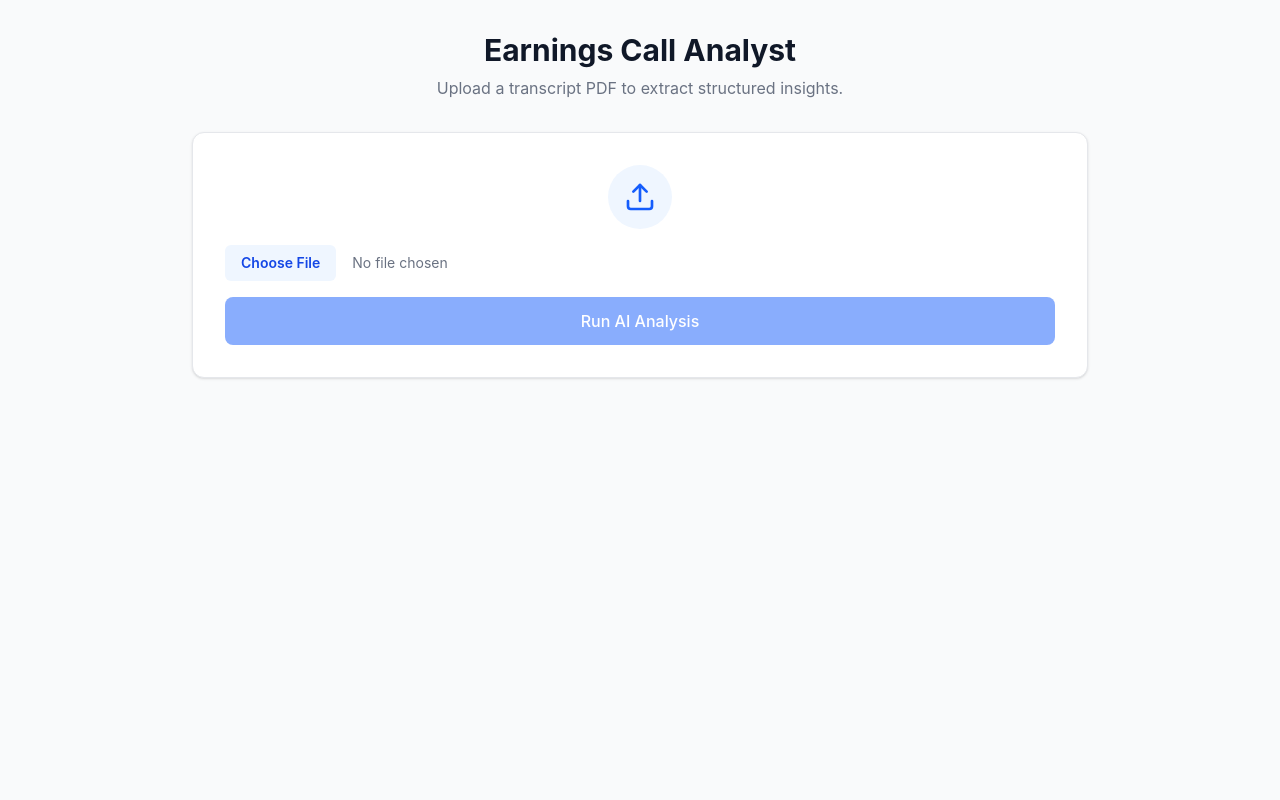
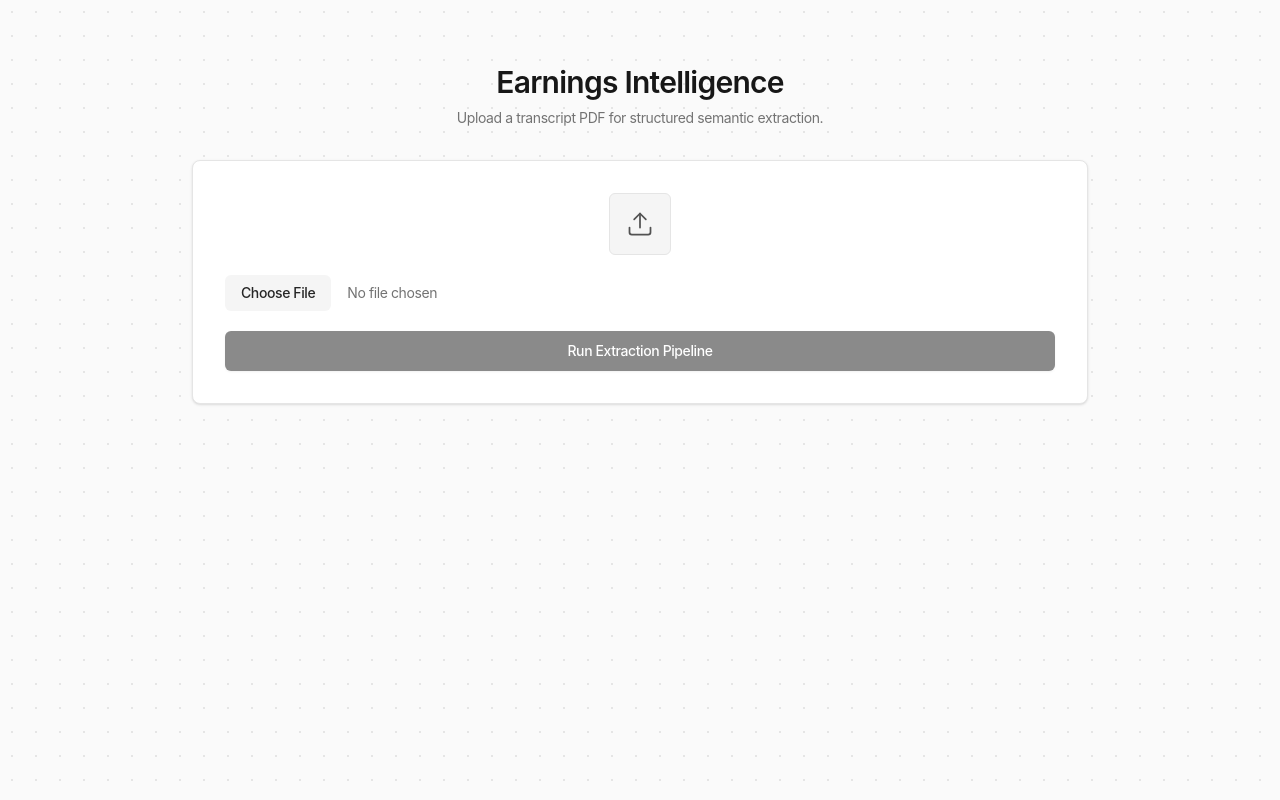
Before and after one commit to aqeell7/financial-research-tool, a React (Vite) app in the folder client/: page / in a window 1280 px wide. Built offline with nearby package versions, Linux system fonts and the light colour scheme.

Commit message:
style: implement high-contrast enterprise UI with Geist font

```diff
--- a/client/index.html
+++ b/client/index.html
@@ -4,7 +4,12 @@
     <meta charset="UTF-8" />
     <link rel="icon" type="image/svg+xml" href="/vite.svg" />
     <meta name="viewport" content="width=device-width, initial-scale=1.0" />
-    <title>client</title>
+
+    <link rel="preconnect" href="https://fonts.googleapis.com">
+    <link rel="preconnect" href="https://fonts.gstatic.com" crossorigin>
+    <link href="https://fonts.googleapis.com/css2?family=Geist:wght@100..900&display=swap" rel="stylesheet">
+
+    <title>Vite + React + TS</title>
   </head>
   <body>
     <div id="root"></div>
--- a/client/src/App.tsx
+++ b/client/src/App.tsx
@@ -20,7 +20,7 @@ function App() {
   const handleFileChange = (e: React.ChangeEvent<HTMLInputElement>) => {
     if (e.target.files && e.target.files[0]) {
       setFile(e.target.files[0]);
-      setError(null)
+      setError(null);
     }
   };
 
@@ -36,8 +36,7 @@ function App() {
 
     try {
       const API_URL = import.meta.env.VITE_API_URL || "https://financial-research-tool-dfhm.onrender.com/api/documents/upload";
-
-    const response = await fetch(API_URL, {
+      const response = await fetch(API_URL, {
         method: "POST",
         body: formData,
       });
@@ -57,124 +56,125 @@ function App() {
   };
 
   return (
-    <div className="min-h-screen bg-gray-50 p-8 flex flex-col items-center">
-      <div className="w-full max-w-4xl space-y-8">
+    <div className="min-h-screen p-8 flex flex-col items-center font-sans tracking-tight">
+      <div className="w-full max-w-4xl space-y-8 mt-8">
 
-        <div className="text-center">
-          <h1 className="text-3xl font-bold text-gray-900">Earnings Call Analyst</h1>
-          <p className="text-gray-500 mt-2">Upload a transcript PDF to extract structured insights.</p>
+        {/* Header - More authoritative */}
+        <div className="text-center space-y-2">
+          <h1 className="text-3xl font-semibold text-neutral-900 tracking-tight">Earnings Intelligence</h1>
+          <p className="text-neutral-500 text-sm">Upload a transcript PDF for structured semantic extraction.</p>
         </div>
 
-        <div className="bg-white p-8 rounded-xl shadow-sm border border-gray-200 flex flex-col items-center space-y-4">
-          <div className="p-4 bg-blue-50 text-blue-600 rounded-full">
-            <Upload size={32} />
+        <div className="bg-white p-8 rounded-lg shadow-sm border border-neutral-200 flex flex-col items-center space-y-5">
+          <div className="p-4 bg-neutral-100 text-neutral-600 rounded-md border border-neutral-200">
+            <Upload size={28} strokeWidth={1.5} />
           </div>
           <input
             type="file"
             accept="application/pdf"
             onChange={handleFileChange}
-            className="block w-full text-sm text-gray-500 file:mr-4 file:py-2 file:px-4 file:rounded-md file:border-0 file:text-sm file:font-semibold file:bg-blue-50 file:text-blue-700 hover:file:bg-blue-100 cursor-pointer"
+            className="block w-full text-sm text-neutral-500 file:mr-4 file:py-2 file:px-4 file:rounded-md file:border-0 file:text-sm file:font-medium file:bg-neutral-100 file:text-neutral-800 hover:file:bg-neutral-200 cursor-pointer transition-colors"
           />
 
           <button
             onClick={handleUpload}
             disabled={!file || isLoading}
-            className="w-full bg-blue-600 text-white py-3 rounded-lg font-medium hover:bg-blue-700 transition disabled:opacity-50 disabled:cursor-not-allowed flex justify-center items-center"
+            className="w-full bg-neutral-900 text-white py-2.5 rounded-md text-sm font-medium hover:bg-neutral-800 transition-all disabled:opacity-50 disabled:cursor-not-allowed flex justify-center items-center shadow-sm"
           >
             {isLoading ? (
-              <><Loader2 className="animate-spin mr-2" size={20} /> Analyzing Document...</>
+              <><Loader2 className="animate-spin mr-2" size={16} /> Processing Document...</>
             ) : (
-              'Run AI Analysis'
+              'Run Extraction Pipeline'
             )}
           </button>
         </div>
 
         {error && (
-          <div className="bg-red-50 text-red-700 p-4 rounded-lg flex items-start border border-red-200">
-            <AlertCircle className="mr-3 shrink-0 mt-0.5" size={20} />
+          <div className="bg-red-50 text-red-800 p-4 rounded-md flex items-start border border-red-100 text-sm">
+            <AlertCircle className="mr-3 shrink-0 mt-0.5" size={16} />
             <p>{error}</p>
           </div>
         )}
 
         {analysis && (
-          <div className="bg-white rounded-xl shadow-sm border border-gray-200 overflow-hidden text-left">
+          <div className="bg-white rounded-lg shadow-sm border border-neutral-200 overflow-hidden text-left">
             {/* Header Section */}
-            <div className="bg-gray-50 p-6 border-b border-gray-200 flex flex-col md:flex-row justify-between items-start md:items-center gap-4">
+            <div className="bg-neutral-50/50 p-6 border-b border-neutral-200 flex flex-col md:flex-row justify-between items-start md:items-center gap-4">
               <div>
-                <h2 className="text-xl font-bold text-gray-900">Earnings Call Summary</h2>
-                <p className="text-sm text-gray-500 mt-1">Extracted via AI Analysis</p>
+                <h2 className="text-lg font-semibold text-neutral-900">Transcript Analysis</h2>
+                <p className="text-xs text-neutral-500 mt-1 uppercase tracking-wider font-medium">AI Extraction Complete</p>
               </div>
-              <div className="flex gap-3">
-                <span className={`px-4 py-1.5 rounded-full text-sm font-semibold capitalize border ${
-                  analysis.tone.toLowerCase().includes('optimistic') ? 'bg-green-100 text-green-800 border-green-200' :
-                  analysis.tone.toLowerCase().includes('cautious') ? 'bg-yellow-100 text-yellow-800 border-yellow-200' :
-                  analysis.tone.toLowerCase().includes('pessimistic') ? 'bg-red-100 text-red-800 border-red-200' :
-                  'bg-gray-100 text-gray-800 border-gray-200'
+              <div className="flex gap-2">
+                <span className={`px-3 py-1 rounded-md text-xs font-medium capitalize border ${
+                  analysis.tone.toLowerCase().includes('optimistic') ? 'bg-emerald-50 text-emerald-800 border-emerald-200' :
+                  analysis.tone.toLowerCase().includes('cautious') ? 'bg-amber-50 text-amber-800 border-amber-200' :
+                  analysis.tone.toLowerCase().includes('pessimistic') ? 'bg-rose-50 text-rose-800 border-rose-200' :
+                  'bg-neutral-100 text-neutral-800 border-neutral-200'
                 }`}>
                   Tone: {analysis.tone}
                 </span>
-                <span className="px-4 py-1.5 rounded-full text-sm font-semibold capitalize border bg-blue-50 text-blue-800 border-blue-200">
+                <span className="px-3 py-1 rounded-md text-xs font-medium capitalize border bg-neutral-100 text-neutral-700 border-neutral-200">
                   Confidence: {analysis.confidence_level}
                 </span>
               </div>
             </div>
 
-            <div className="p-6 grid grid-cols-1 md:grid-cols-2 gap-8">
+            <div className="p-6 grid grid-cols-1 md:grid-cols-2 gap-x-10 gap-y-8">
 
               <div className="space-y-8">
                 <div>
-                  <h3 className="text-lg font-semibold  mb-3 flex items-center text-green-700">
-                    <span className="w-2 h-2 rounded-full bg-green-500 mr-2"></span>
+                  <h3 className="text-sm font-semibold text-neutral-900 mb-3 flex items-center">
+                    <span className="w-1.5 h-1.5 rounded-full bg-emerald-500 mr-2"></span>
                     Key Positives
                   </h3>
-                  <ul className="space-y-2">
+                  <ul className="space-y-2.5">
                     {analysis.key_positives.map((item, idx) => (
-                      <li key={idx} className="text-gray-700 text-sm pl-4 border-l-2 border-green-200">{item}</li>
+                      <li key={idx} className="text-neutral-600 text-sm leading-relaxed pl-4 border-l border-neutral-200">{item}</li>
                     ))}
                   </ul>
                 </div>
 
                 <div>
-                  <h3 className="text-lg font-semibold  mb-3 flex items-center text-red-700">
-                    <span className="w-2 h-2 rounded-full bg-red-500 mr-2"></span>
+                  <h3 className="text-sm font-semibold text-neutral-900 mb-3 flex items-center">
+                    <span className="w-1.5 h-1.5 rounded-full bg-rose-500 mr-2"></span>
                     Key Concerns
                   </h3>
-                  <ul className="space-y-2">
+                  <ul className="space-y-2.5">
                     {analysis.key_concerns.map((item, idx) => (
-                      <li key={idx} className="text-gray-700 text-sm pl-4 border-l-2 border-red-200">{item}</li>
+                      <li key={idx} className="text-neutral-600 text-sm leading-relaxed pl-4 border-l border-neutral-200">{item}</li>
                     ))}
                   </ul>
                 </div>
               </div>
 
               <div className="space-y-8">
-                <div className="bg-blue-50 p-4 rounded-lg border border-blue-100">
-                  <h3 className="text-sm font-bold text-blue-900 uppercase tracking-wider mb-2">Forward Guidance</h3>
-                  <p className="text-gray-800 text-sm leading-relaxed">{analysis.forward_guidance}</p>
+                {/* Replaced blue box with a sleek neutral gray box */}
+                <div className="bg-neutral-50 p-5 rounded-md border border-neutral-200">
+                  <h3 className="text-xs font-semibold text-neutral-500 uppercase tracking-widest mb-3">Forward Guidance</h3>
+                  <p className="text-neutral-800 text-sm leading-relaxed font-medium">{analysis.forward_guidance}</p>
                 </div>
 
                 <div>
-                  <h3 className="text-lg font-semibold  mb-3 flex items-center text-purple-700">
-                    <span className="w-2 h-2 rounded-full bg-purple-500 mr-2"></span>
+                  <h3 className="text-sm font-semibold text-neutral-900 mb-3 flex items-center">
+                    <span className="w-1.5 h-1.5 rounded-full bg-indigo-500 mr-2"></span>
                     Growth Initiatives
                   </h3>
-                  <ul className="space-y-2">
+                  <ul className="space-y-2.5">
                     {analysis.growth_initiatives.map((item, idx) => (
-                      <li key={idx} className="text-gray-700 text-sm pl-4 border-l-2 border-purple-200">{item}</li>
+                      <li key={idx} className="text-neutral-600 text-sm leading-relaxed pl-4 border-l border-neutral-200">{item}</li>
                     ))}
                   </ul>
                 </div>
 
                 <div>
-                  <h3 className="text-sm font-bold text-gray-500 uppercase tracking-wider mb-1">Capacity Utilization</h3>
-                  <p className="text-gray-800 text-sm">{analysis.capacity_utilization}</p>
+                  <h3 className="text-xs font-semibold text-neutral-500 uppercase tracking-widest mb-2">Capacity Utilization</h3>
+                  <p className="text-neutral-800 text-sm">{analysis.capacity_utilization}</p>
                 </div>
               </div>
 
             </div>
           </div>
         )}
-
       </div>
     </div>
   );
--- a/client/src/index.css
+++ b/client/src/index.css
@@ -1 +1,9 @@
 @import "tailwindcss";
+
+body {
+  font-family: "Geist", sans-serif;
+
+  background-color: #fafafa;
+  background-image: radial-gradient(#e5e5e5 1px, transparent 1px);
+  background-size: 24px 24px;
+}
```
